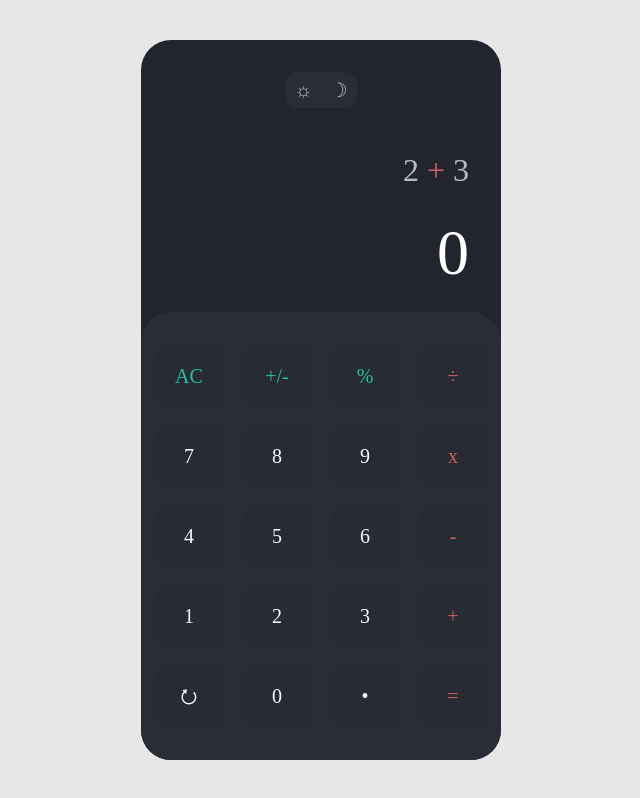
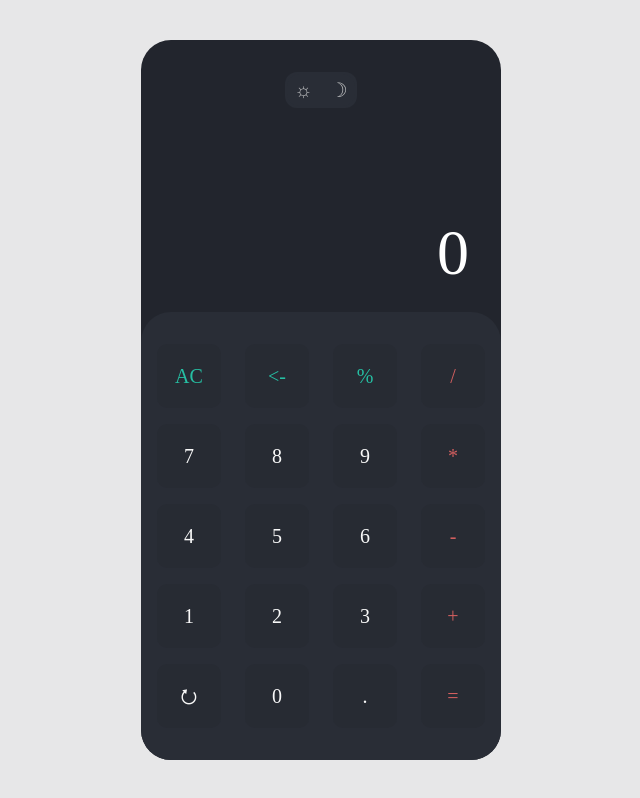
Before and after one commit to juanjimenezy/calculadora_react, a React (Create React App) app: page / in a window 1280 px wide. Shown: the whole page, without its empty margins (319-959 px from the left). Built offline with nearby package versions, Linux system fonts and the light colour scheme.

Commit message:
update operaciones

```diff
--- a/package.json
+++ b/package.json
@@ -9,6 +9,7 @@
     "react": "^18.2.0",
     "react-dom": "^18.2.0",
     "react-scripts": "5.0.1",
+    "string-math": "^1.2.2",
     "web-vitals": "^2.1.4"
   },
   "scripts": {
--- a/public/index.html
+++ b/public/index.html
@@ -10,34 +10,13 @@
       content="Web site created using create-react-app"
     />
     <link rel="apple-touch-icon" href="%PUBLIC_URL%/logo192.png" />
-    <!--
-      manifest.json provides metadata used when your web app is installed on a
-      user's mobile device or desktop. See https://developers.google.com/web/fundamentals/web-app-manifest/
-    -->
+
     <link rel="manifest" href="%PUBLIC_URL%/manifest.json" />
-    <!--
-      Notice the use of %PUBLIC_URL% in the tags above.
-      It will be replaced with the URL of the `public` folder during the build.
-      Only files inside the `public` folder can be referenced from the HTML.
 
-      Unlike "/favicon.ico" or "favicon.ico", "%PUBLIC_URL%/favicon.ico" will
-      work correctly both with client-side routing and a non-root public URL.
-      Learn how to configure a non-root public URL by running `npm run build`.
-    -->
-    <title>React App</title>
+    <title>Calculadora React App</title>
   </head>
   <body>
     <noscript>You need to enable JavaScript to run this app.</noscript>
     <div id="root"></div>
-    <!--
-      This HTML file is a template.
-      If you open it directly in the browser, you will see an empty page.
-
-      You can add webfonts, meta tags, or analytics to this file.
-      The build step will place the bundled scripts into the <body> tag.
-
-      To begin the development, run `npm start` or `yarn start`.
-      To create a production bundle, use `npm run build` or `yarn build`.
-    -->
   </body>
 </html>
--- a/src/components/Board.jsx
+++ b/src/components/Board.jsx
@@ -1,20 +1,20 @@
 import React from 'react';
 import Button from './Button';
-import Display from './Display';
 
 import styles from '../css/board.module.css';
 
-export const Board = () => {
+export const Board = ({ addValue, calculateResult, cleanValue }) => {
+
 
     const datos = [
         { color: "g", dato: "AC" },
-        { color: "g", dato: "+/-" },
+        { color: "g", dato: "<-" },
         { color: "g", dato: "%" },
-        { color: "r", dato: "÷" },
+        { color: "r", dato: "/" },
         { color: "w", dato: 7 },
         { color: "w", dato: 8 },
         { color: "w", dato: 9 },
-        { color: "r", dato: "x" },
+        { color: "r", dato: "*" },
         { color: "w", dato: 4 },
         { color: "w", dato: 5 },
         { color: "w", dato: 6 },
@@ -25,14 +25,14 @@ export const Board = () => {
         { color: "r", dato: "+" },
         { color: "w", dato: "⭮" },
         { color: "w", dato: "0" },
-        { color: "w", dato: "•" },
+        { color: "w", dato: "." },
         { color: "r", dato: "=" },
       ];
 
     return (
         <div className={styles.board} >
           {datos.map((e, i) => (
-            <Button key={i} color={e.color} dato={e.dato}> </Button>
+            <Button cleanValue={cleanValue} calculateResult={calculateResult} addValue={addValue} key={i} color={e.color} dato={e.dato}> </Button>
           ))}
     </div>
     )
--- a/src/components/Button.jsx
+++ b/src/components/Button.jsx
@@ -1,11 +1,16 @@
 import React from 'react';
 import styles from "../css/Button.module.css";
 
-export const Button = ({ color, dato }) => {
+export const Button = ({ color, dato, addValue, cleanValue, calculateResult }) => {
 
-  function prueba (dato) {
-    console.log(dato);
-  }
+  const operate = () => {
+    if (dato === "=")
+      calculateResult();
+    else if(dato === "AC")
+      cleanValue();
+    else
+      addValue(dato)
+  };
 
     let btnColor = "";
   switch (color) {
@@ -25,7 +30,7 @@ export const Button = ({ color, dato }) => {
 
     return (
         <div className={styles.containerBtn}>
-          <button type="button" onClick={prueba(dato)} className={`${styles.btn} ${btnColor}`} >{dato}</button>
+          <button className={`${styles.btn} ${btnColor}`} onClick={operate}>{dato}</button>
         </div>
     )
 }
--- a/src/components/Calculadora.jsx
+++ b/src/components/Calculadora.jsx
@@ -4,11 +4,29 @@ import Board from "./Board";
 
 import styles from "../css/calculadora.module.css"
 
+const stringMath = require('string-math');
+
 export const Calculadora = () => {
+    const [value, setValue] = React.useState('');
+    const [result, setResult] = React.useState(0);
+
+    const addValue = (newValue) => {
+        setValue(value+newValue);
+    };
+
+    const calculateResult = () => {
+        setResult(stringMath(value));
+    }
+
+    const cleanValue = () => {
+        setValue("")
+        setResult(0);
+    }
+
     return (
         <div className={styles.calculadora}>
-            <Display></Display>
-            <Board></Board>
+            <Display value={value} result={result}/>
+            <Board addValue={addValue} calculateResult={calculateResult} cleanValue={cleanValue}/>
         </div>
     )
 }
--- a/src/components/Display.jsx
+++ b/src/components/Display.jsx
@@ -2,11 +2,7 @@ import React from 'react';
 import styles from "../css/display.module.css";
 
 
-export const Display = (props) => {
-    const num1 = 2;
-    const num2 = 3;
-    const op = '+';
-    var result = 0;
+export const Display = ({ value, result }) => {
 
 
     return (
@@ -18,8 +14,7 @@ export const Display = (props) => {
                 </span>
             </div>
             <div className={styles.operation}>
-                {num1}<span className={styles.operador}> {op} </span> {num2}
-
+                {value}
             </div>
             <div className={styles.result}>{result}</div>
         </div>
```
Also changed, not shown: 1 other file (tests, documents, lock files or other folders).
